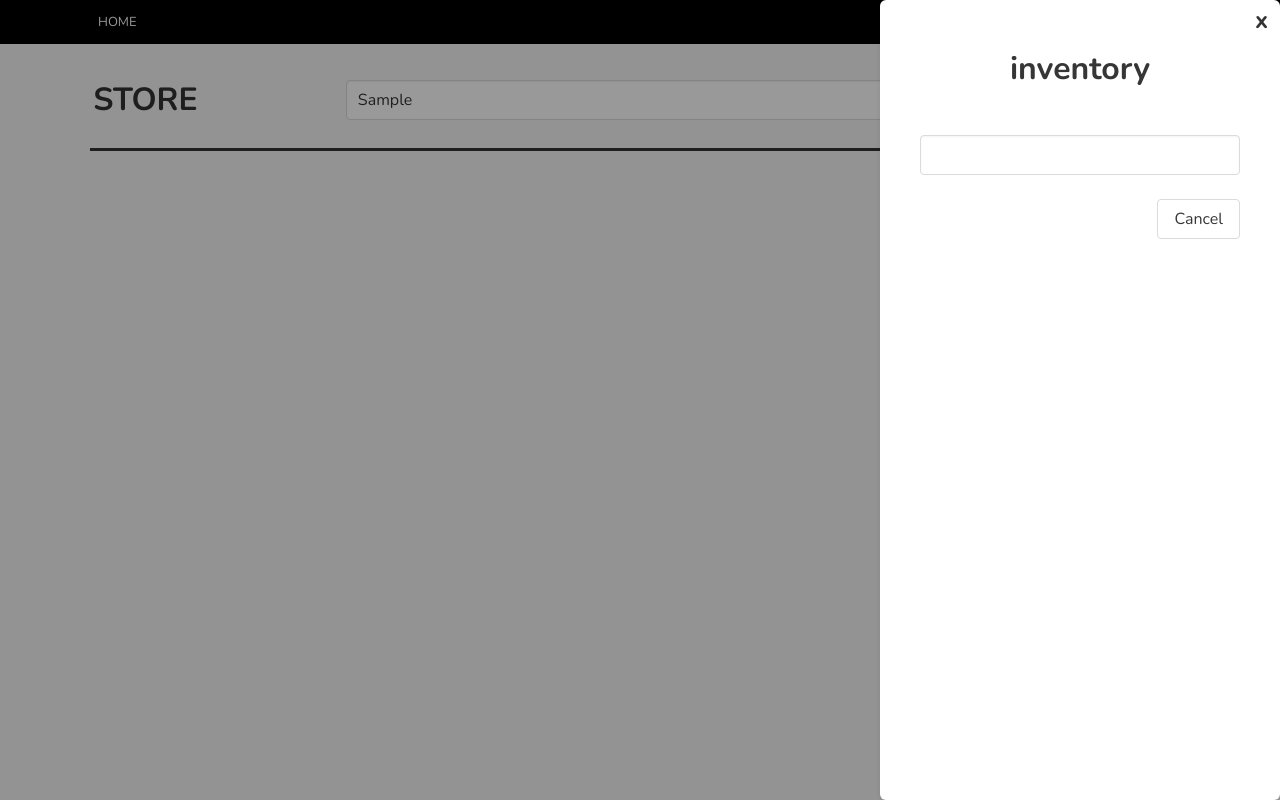
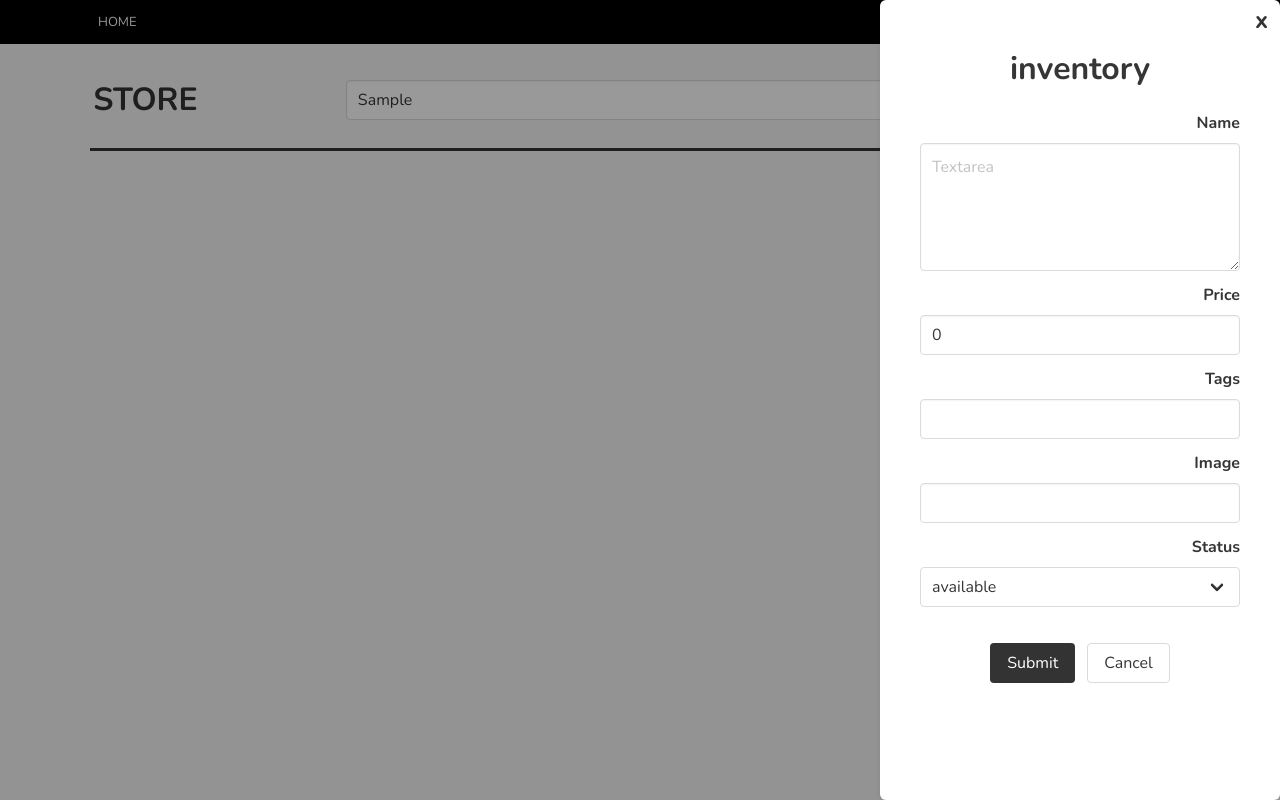
Before and after one commit to HappyJayXin/react-store-practice, a React (Create React App) app: page / in a window 1280 px wide. Both pictures are taken after typing "Sample" into the empty fields and a click on the button "Add". Built offline with nearby package versions, Linux system fonts and the light colour scheme; data requests are answered from the project's data file.

Commit message:
Feat: 27. 商品库存新增.

```diff
--- a/db.json
+++ b/db.json
@@ -95,6 +95,14 @@
       "tags": "",
       "image": "/images/12.jpg",
       "id": 12
+    },
+    {
+      "name": "Air Jordan",
+      "price": 0,
+      "tags": "13 colors",
+      "image": "/images/12.jpg",
+      "status": "available",
+      "id": 13
     }
   ],
   "carts": []
--- a/src/api/app.ts
+++ b/src/api/app.ts
@@ -1,3 +1,11 @@
 import API from 'commons/api';
+import { AddInventoryState, productType } from 'types';
+import { AxiosResponse } from 'axios';
 
 export const getProducts = () => API.get('/products');
+
+interface postProductsType {
+  (product: AddInventoryState): Promise<AxiosResponse<productType>>
+}
+
+export const postProducts: postProductsType = (product: AddInventoryState) => API.post('/products', product)
--- a/src/components/App/Products.tsx
+++ b/src/components/App/Products.tsx
@@ -1,7 +1,7 @@
 import React, { Component } from 'react';
 import ToolBox from 'components/App/ToolBox';
 import Product from 'components/App/Product';
-import { ProductsState } from 'types';
+import { ProductsState, productType } from 'types';
 import { getProducts } from 'api/app';
 import { TransitionGroup, CSSTransition } from 'react-transition-group';
 import Panel from 'components/Common/Panel';
@@ -43,11 +43,25 @@ export default class Products extends Component<{}, ProductsState> {
 
   toAdd = () => {
     this.state.panelRef.current.open({
-      callback: (data: any) => {
-        console.log(data);
+      callback: (data: productType) => {
+        if(data) {
+          this.add(data);
+        }
       }
     })
   };
+
+  add = (product: productType) => {
+    const _products = [...this.state.product];
+    _products.push(product);
+    const _sProducts = [...this.state.sourceProduct];
+    _sProducts.push(product);
+
+    this.setState({
+      product: _products,
+      sourceProduct: _sProducts
+    })
+  }
 
   render() {
     const { panelRef } = this.state;
--- a/src/components/Common/AddInventory.tsx
+++ b/src/components/Common/AddInventory.tsx
@@ -1,23 +1,112 @@
-import React, { Component } from 'react';
-import { AddInventoryProps } from 'types'
+import React, { useState, ChangeEvent, FormEvent } from 'react';
+import { AddInventoryProps, AddInventoryState } from 'types';
+import { postProducts } from 'api/app';
 
-export default class AddInventory extends Component<AddInventoryProps> {
-  render() {
-    const { close } = this.props
-    return (
-      <div className="inventory">
-        <p className="title has-text-centered">
-          inventory
-        </p>
-        <br/>
-        <div className="control">
-          <input className="input" type="text"/>
+const AddInventory = (props: AddInventoryProps) => {
+  const [product, setProduct] = useState<AddInventoryState>({
+    name: '',
+    price: 0,
+    tags: '',
+    image: '',
+    status: 'available'
+  });
+
+  const handleChange = (
+    e:
+      | ChangeEvent<HTMLTextAreaElement>
+      | ChangeEvent<HTMLInputElement>
+      | ChangeEvent<HTMLSelectElement>
+  ) => {
+    const value = e.target.value;
+    const name = e.target.name;
+    setProduct({
+      ...product,
+      [name]: value
+    });
+  };
+
+  const submit = (e: FormEvent<HTMLFormElement>) => {
+    e.preventDefault();
+    postProducts(product).then(({data}) => {
+      props.close(data);
+    })
+  };
+
+  return (
+    <div className="inventory">
+      <p className="title has-text-centered">inventory</p>
+      <form onSubmit={submit}>
+        <div className="field">
+          <div className="control">
+            <label className="label">Name</label>
+            <textarea
+              className="textarea"
+              placeholder="Textarea"
+              name="name"
+              value={product.name}
+              onChange={handleChange}
+            ></textarea>
+          </div>
         </div>
-        <br/>
-        <div className="button" onClick={() => close('?')}>
-          Cancel
+        <div className="field">
+          <div className="control">
+            <label className="label">Price</label>
+            <input
+              type="text"
+              className="input"
+              name="price"
+              value={product.price}
+              onChange={handleChange}
+            />
+          </div>
         </div>
-      </div>
-    )
-  }
-}
+        <div className="field">
+          <div className="control">
+            <label className="label">Tags</label>
+            <input
+              type="text"
+              className="input"
+              name="tags"
+              value={product.tags}
+              onChange={handleChange}
+            />
+          </div>
+        </div>
+        <div className="field">
+          <div className="control">
+            <label className="label">Image</label>
+            <input
+              type="text"
+              className="input"
+              name="image"
+              value={product.image}
+              onChange={handleChange}
+            />
+          </div>
+        </div>
+        <div className="field">
+          <div className="control">
+            <label className="label">Status</label>
+            <div className="select is-fullwidth">
+              <select name="status" value={product.status} onChange={handleChange}>
+                <option>available</option>
+                <option>unavailable</option>
+              </select>
+            </div>
+          </div>
+        </div>
+        <br />
+        <div className="field is-grouped is-grouped-centered">
+          <div className="control">
+            <button className="button is-link">Submit</button>
+          </div>
+          <div className="control">
+            <button className="button" type="button" onClick={() => props.close()}>Cancel</button>
+          </div>
+        </div>
+      </form>
+    </div>
+  );
+};
+
+export default AddInventory;
--- a/src/components/Common/Panel.tsx
+++ b/src/components/Common/Panel.tsx
@@ -4,7 +4,7 @@ import AddInventory from 'components/Common/AddInventory';
 
 class Panel extends Component<{} ,PanelState> {
   constructor(props: any) {
-    super(props)
+    super(props);
 
     this.state = {
       active: false,
@@ -19,12 +19,14 @@ class Panel extends Component<{} ,PanelState> {
     });
   }
 
-  close = (p: string) => {
-    console.log(p);
+  close = (p?: any) => {
     this.setState({
       active: false
     });
-    this.state.callback(p)
+
+    if(p) {
+      this.state.callback(p);
+    }
   }
 
   render() {
@@ -33,10 +35,10 @@ class Panel extends Component<{} ,PanelState> {
 
     return (
       <div className={`panel-wrapper ${_activeClass}`}>
-        <div className="over-layer" onClick={() => this.close("?")}></div>
+        <div className="over-layer" onClick={() => this.close()}></div>
         <div className="panel">
           <div className="head">
-            <span className="close" onClick={() => this.close("?")}>x</span>
+            <span className="close" onClick={() => this.close()}>x</span>
             <AddInventory close={this.close} key={new Date().getTime()} />
           </div>
         </div>
```
Also changed, not shown: src/types/app.ts (+11 -2 lines).
